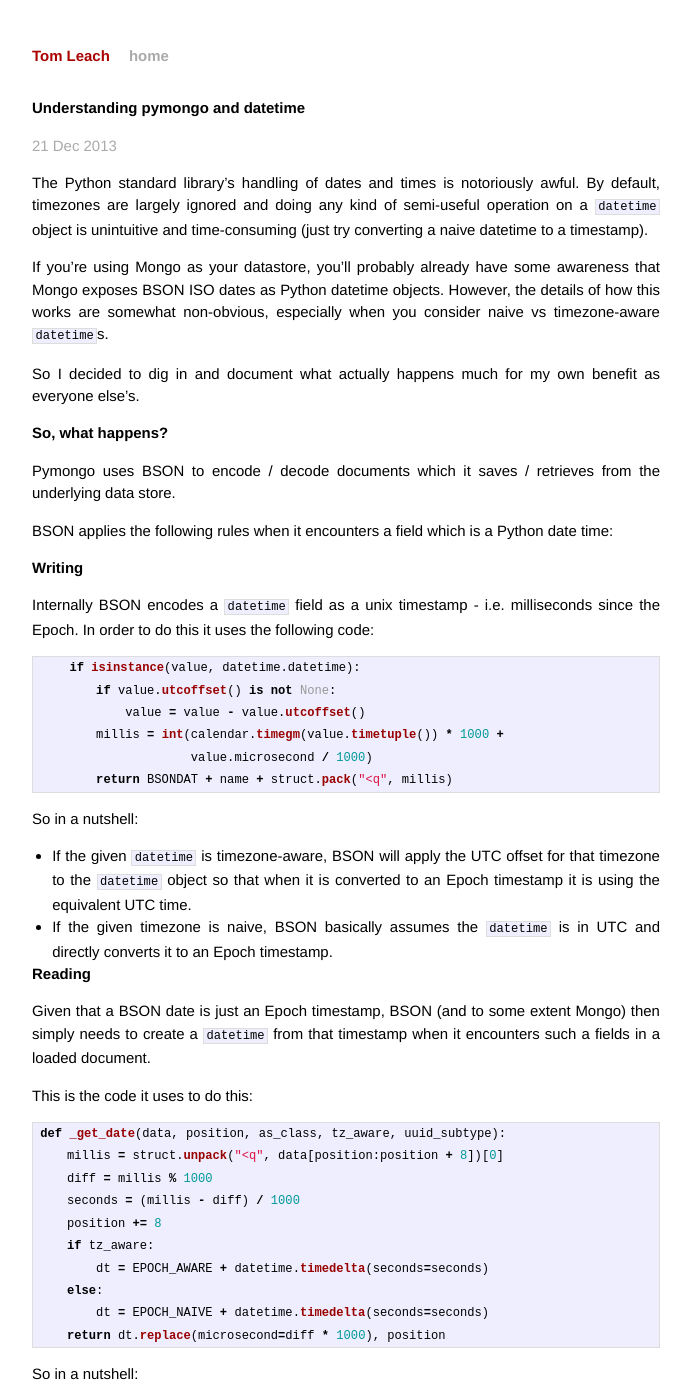
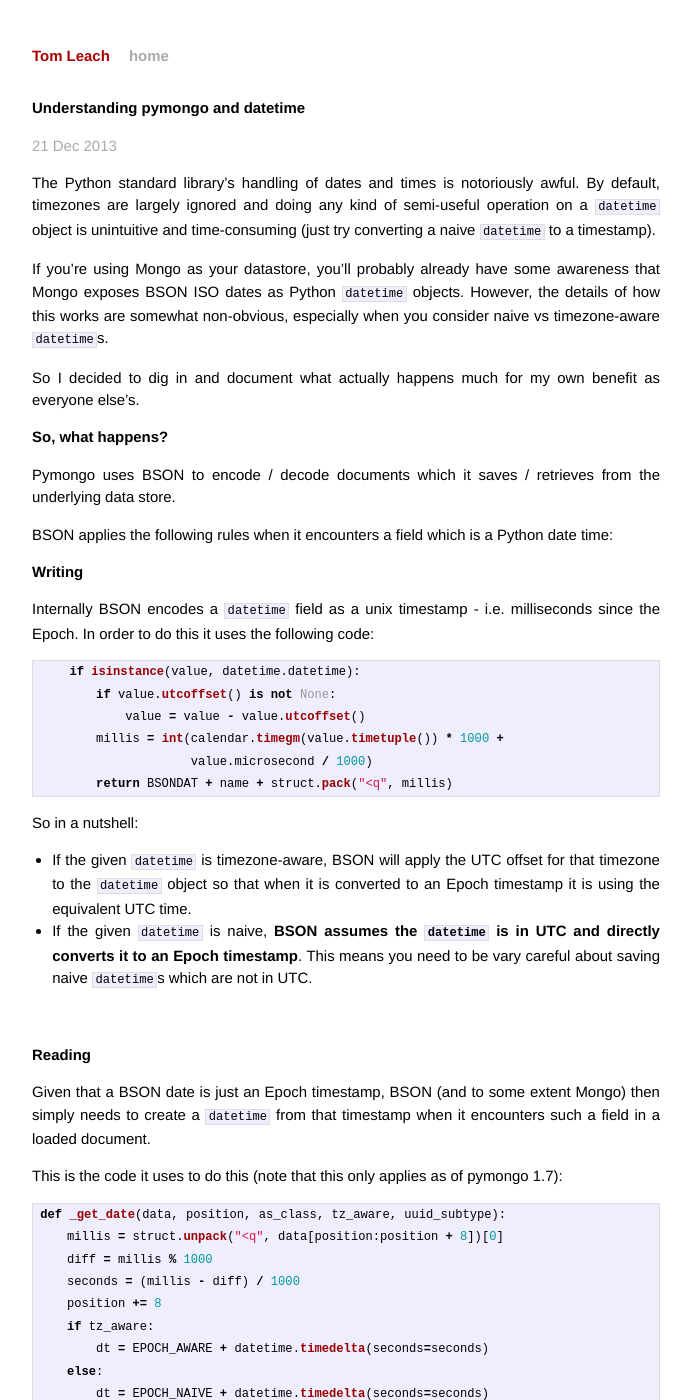
Before and after one commit to tleach/tleach.github.io, a Jekyll site: the page built from _posts/2013-12-21-understanding-pymongo-and-datetimes.md, in a window 1280 px wide and 1400 px high. Shown: the whole window, without its empty margins (294-986 px from the left). Built offline with Jekyll 4.4.1, drawn with Linux system fonts in a browser that asks for light colours; Markdown is read by kramdown in place of the engine named in the settings; comment, search, counter and statistics services are not loaded; some of the changed text lies outside the part shown.

Commit message:
Some tweaks

```diff
--- a/_posts/2013-12-21-understanding-pymongo-and-datetimes.md
+++ b/_posts/2013-12-21-understanding-pymongo-and-datetimes.md
@@ -7,9 +7,9 @@
 comments: true
 ---
 
-The Python standard library's handling of dates and times is notoriously awful. By default, timezones are largely ignored and doing any kind of semi-useful operation on a `datetime` object is unintuitive and time-consuming (just try converting a naive datetime to a timestamp).
+The Python standard library's handling of dates and times is notoriously awful. By default, timezones are largely ignored and doing any kind of semi-useful operation on a `datetime` object is unintuitive and time-consuming (just try converting a naive `datetime` to a timestamp).
 
-If you're using Mongo as your datastore, you'll probably already have some awareness that Mongo exposes BSON ISO dates as Python datetime objects. However, the details of how this works are somewhat non-obvious, especially when you consider naive vs timezone-aware `datetime`s.
+If you're using Mongo as your datastore, you'll probably already have some awareness that Mongo exposes BSON ISO dates as Python `datetime` objects. However, the details of how this works are somewhat non-obvious, especially when you consider naive vs timezone-aware `datetime`s.
 
 So I decided to dig in and document what actually happens much for my own benefit as everyone else's.
 
@@ -35,13 +35,14 @@
 So in a nutshell:
 
    * If the given `datetime` is timezone-aware, BSON will apply the UTC offset for that timezone to the `datetime` object so that when it is converted to an Epoch timestamp it is using the equivalent UTC time.
-   * If the given timezone is naive, BSON basically assumes the `datetime` is in UTC and directly converts it to an Epoch timestamp.
+   * If the given `datetime` is naive, __BSON assumes the `datetime` is in UTC and directly converts it to an Epoch timestamp__. This means you need to be vary careful about saving naive `datetime`s which are not in UTC.
 
+<br/>
 # Reading
 
-Given that a BSON date is just an Epoch timestamp, BSON (and to some extent Mongo) then simply needs to create a `datetime` from that timestamp when it encounters such a fields in a loaded document.
+Given that a BSON date is just an Epoch timestamp, BSON (and to some extent Mongo) then simply needs to create a `datetime` from that timestamp when it encounters such a field in a loaded document.
 
-This is the code it uses to do this:
+This is the code it uses to do this (note that this only applies as of pymongo 1.7):
 
 {% highlight python %}
 def _get_date(data, position, as_class, tz_aware, uuid_subtype):
@@ -61,8 +62,15 @@
    * If `tz_aware=True` is specified (more on this below), the returned `datetime` is created as timezone-aware and is set up with UTC as the time zone.
    * If `tz_aware=False` is specified, then you returned a naive `datetime`.
 
-By default, pymongo will pass `tz_aware=False` to BSON when asking it to decode documents, so your loaded documents will contain naive `datetime` objects. To get PyMongo to return timezone-aware `datetime` objects, you’ll need to initialize your `Connection` or `MongoClient` object with `tz_aware=True`.
+By default, pymongo will pass `tz_aware=False` to BSON when asking it to decode documents, so __your loaded documents will contain naive `datetime` objects__. To get PyMongo to return timezone-aware `datetime` objects, you’ll need to initialize your `Connection` or `MongoClient` object with `tz_aware=True`.
 
 # Other thoughts
 
 Pymongo/BSON’s approach to `datetime` objects as outlined above, though respecting timezone information (by applying the UTC offset), essentially discards that timezone information when saving to the database. That means that if retaining the timezone of a given `datetime` is important to you, you’ll need to store it separately and re-apply it to the `datetime` when it is loaded back out of the database (check out the excellent [Arrow](https://github.com/crsmithdev/arrow) library to make this super simple).
+
+# References
+
+* [Pymongo 1.7 FAQ - What is the correct way to handle timezones with pymongo](http://api.mongodb.org/python/1.7/faq.html#what-is-the-correct-way-to-handle-time-zones-with-pymongo)
+
+
+<br />
```
